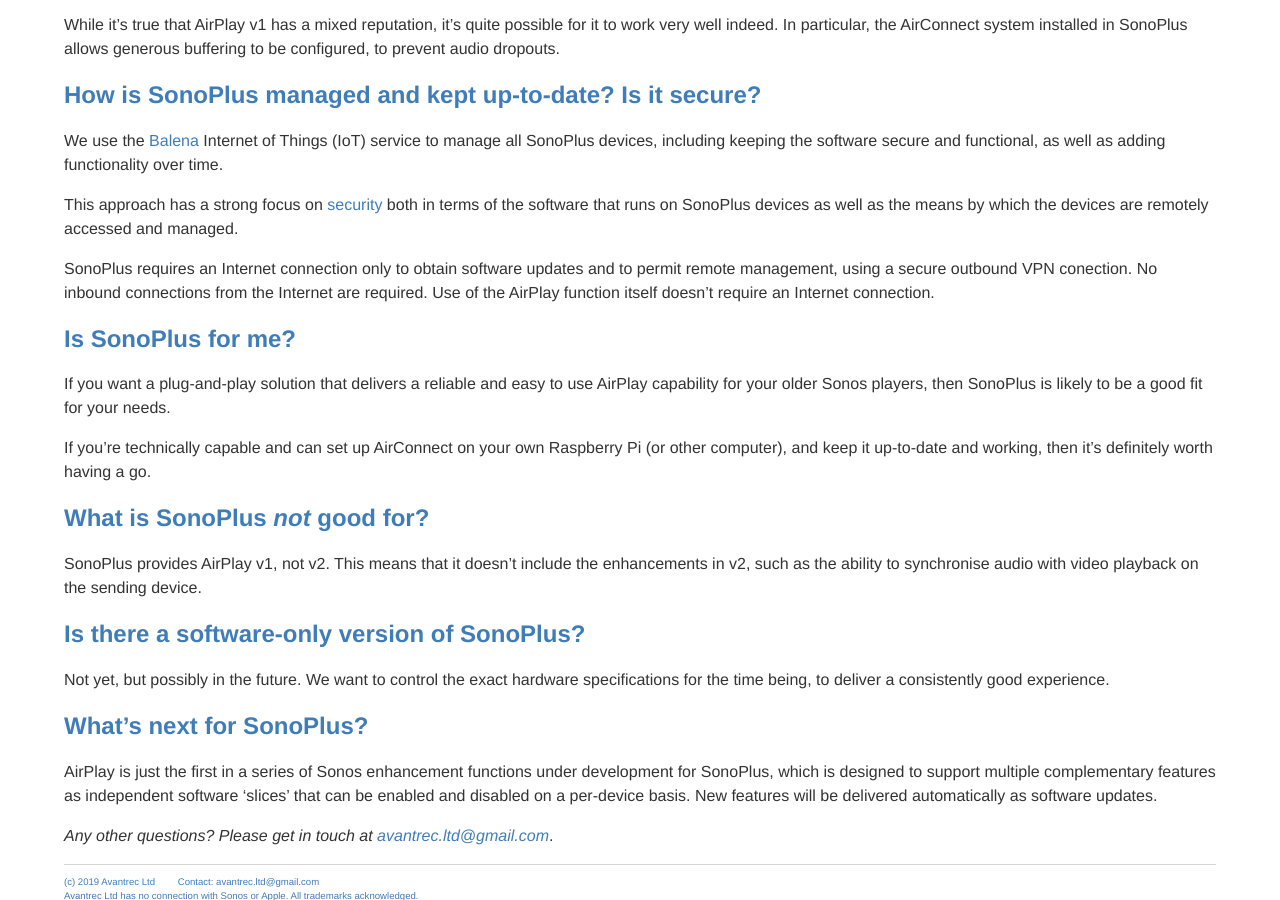
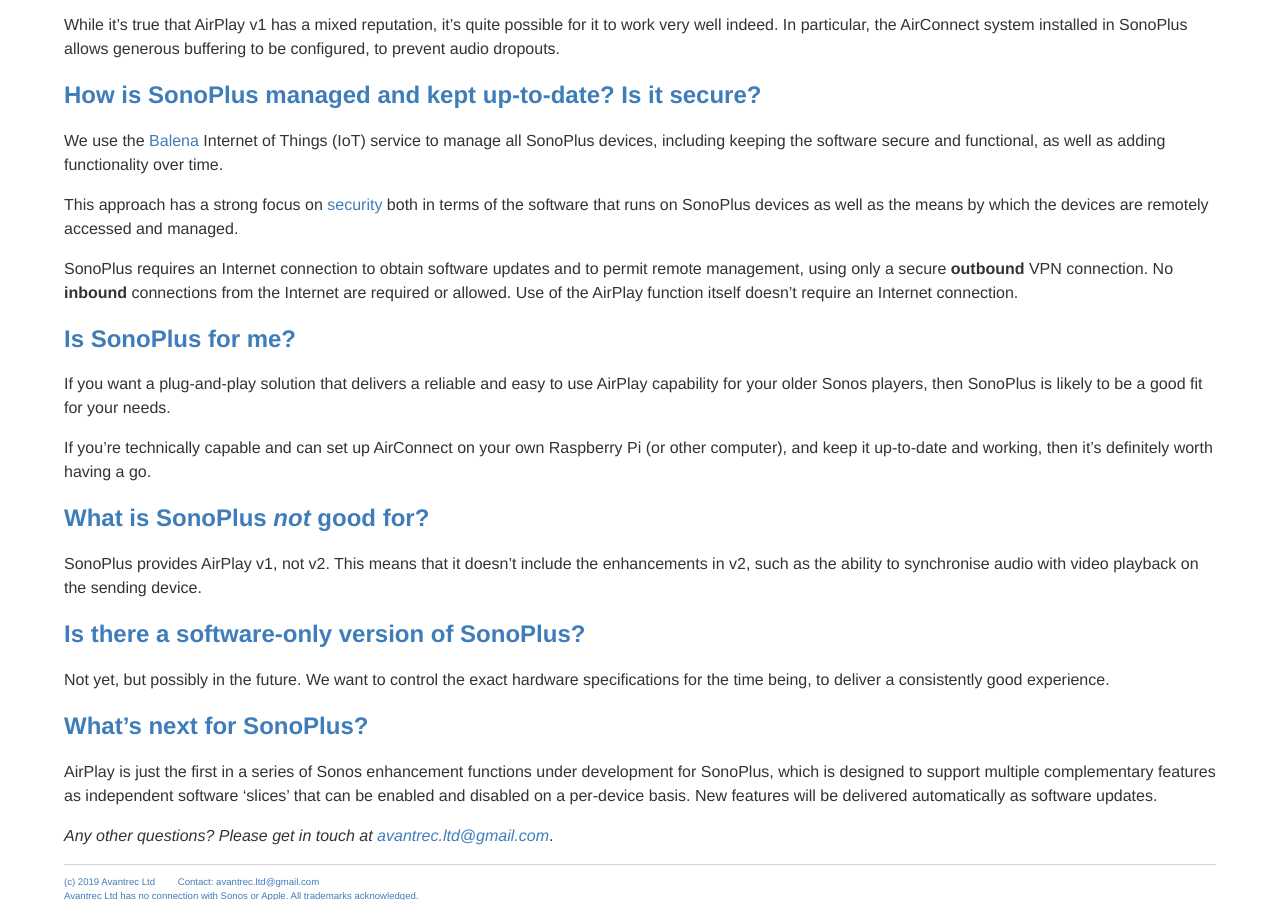
Before and after one commit to avantrec/avantrec.github.io, a Jekyll site: the page built from sonoplus-faq/index.md, in a window 1280 px wide and 900 px high, scrolled down 2423 px. Built offline with Jekyll 4.4.1, drawn with Linux system fonts in a browser that asks for light colours.

Commit message:
Fix typos

```diff
--- a/sonoplus-faq/index.md
+++ b/sonoplus-faq/index.md
@@ -56,7 +56,7 @@
 
 This approach has a strong focus on [security](https://www.balena.io/docs/learn/welcome/security/) both in terms of the software that runs on SonoPlus devices as well as the means by which the devices are remotely accessed and managed.
 
-SonoPlus requires an Internet connection only to obtain software updates and to permit remote management, using a secure outbound VPN conection. No inbound connections from the Internet are required. Use of the AirPlay function itself doesn't require an Internet connection.
+SonoPlus requires an Internet connection to obtain software updates and to permit remote management, using only a secure **outbound** VPN connection. No **inbound** connections from the Internet are required or allowed. Use of the AirPlay function itself doesn't require an Internet connection.
 
 ## Is SonoPlus for me?
 
```
